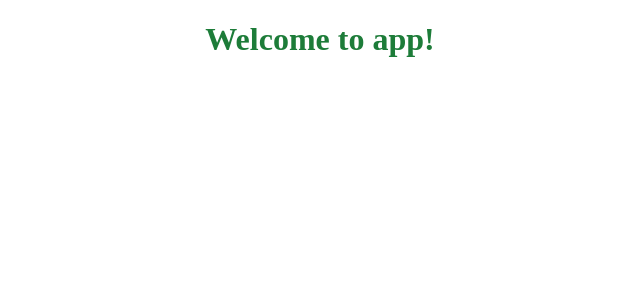
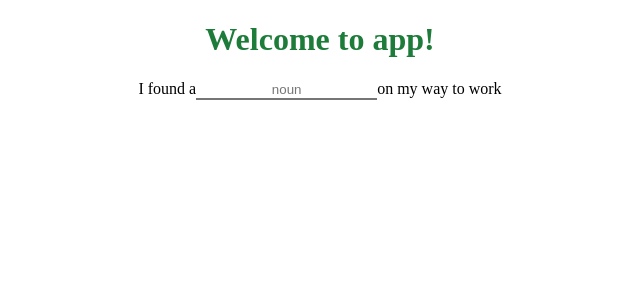
Before and after one commit to jessharrell/madlibs-ui, an Angular app: page / in a window 1280 px wide. Shown: the top 300 px of the page, without its empty margins (320-960 px from the left). Built offline with nearby package versions, Linux system fonts and the light colour scheme.

Commit message:
put in default puzzle for visualization. css tweaks. remove p tag so entire puzzle is one paragraph.

```diff
--- a/src/app/app.component.html
+++ b/src/app/app.component.html
@@ -2,4 +2,5 @@
   <h1>
     Welcome to {{title}}!
   </h1>
+  <app-puzzle [puzzle]="puzzleContent"></app-puzzle>
 </div>
--- a/src/app/app.component.ts
+++ b/src/app/app.component.ts
@@ -1,10 +1,20 @@
-import { Component } from '@angular/core';
+import {Component, OnInit} from '@angular/core';
+import {PuzzlePiece} from './models/puzzle-piece';
 
 @Component({
   selector: 'app-root',
   templateUrl: './app.component.html',
   styleUrls: ['./app.component.less']
 })
-export class AppComponent {
+export class AppComponent implements OnInit {
   title = 'app';
+  puzzleContent: PuzzlePiece[];
+
+  ngOnInit(): void {
+    this.puzzleContent = [
+      {display: 'I found a', type: 'static'},
+      {display: '', type: 'noun'},
+      {display: 'on my way to work', type: 'static'}
+    ];
+  }
 }
--- a/src/app/puzzle/puzzle.component.html
+++ b/src/app/puzzle/puzzle.component.html
@@ -1,4 +1,4 @@
-<p *ngFor='let piece of puzzle'>
+<span *ngFor='let piece of puzzle'>
   <span *ngIf="piece.display !== ''">{{piece.display}}</span>
   <input *ngIf="piece.display === ''" placeholder="{{piece.type}}"/>
-</p>
+</span>
--- a/src/app/puzzle/puzzle.component.less
+++ b/src/app/puzzle/puzzle.component.less
@@ -0,0 +1,8 @@
+::-webkit-input-placeholder {
+  text-align: center;
+}
+
+input {
+  border-width: inherit;
+  border-bottom-width: 2px;
+}
```
